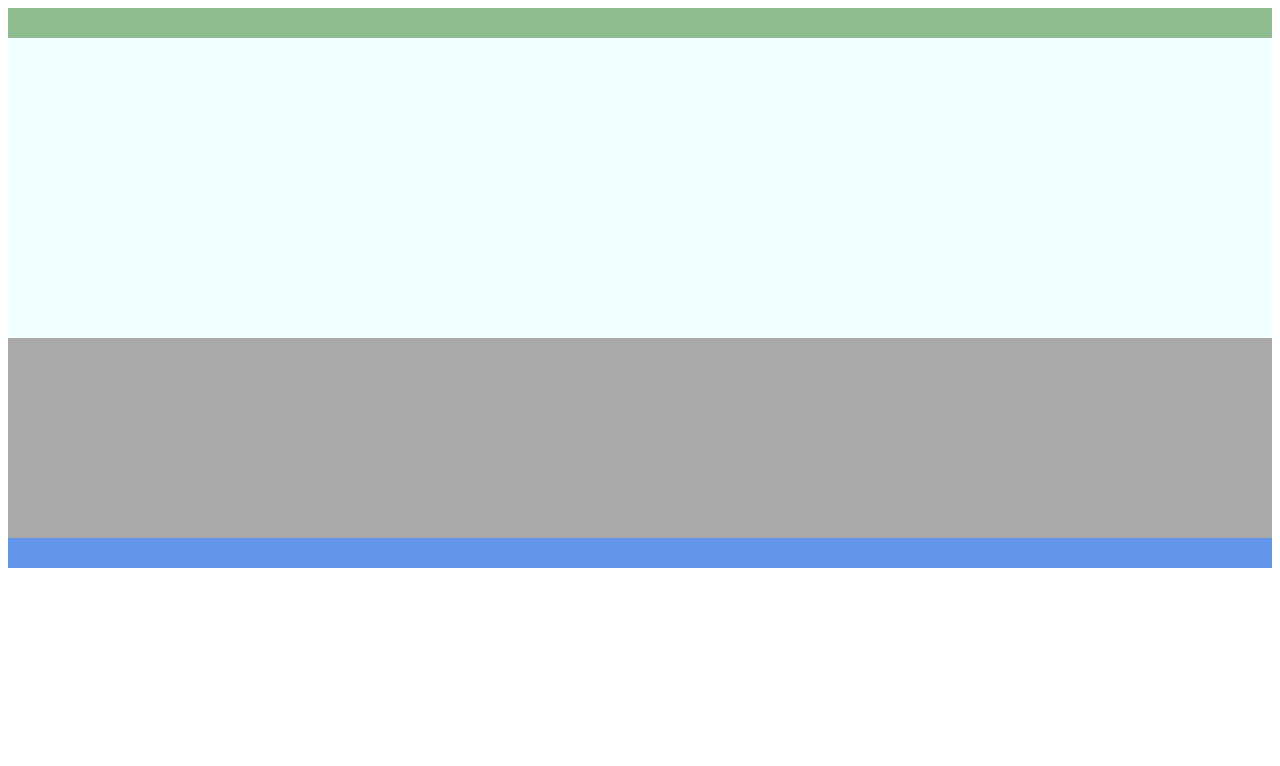
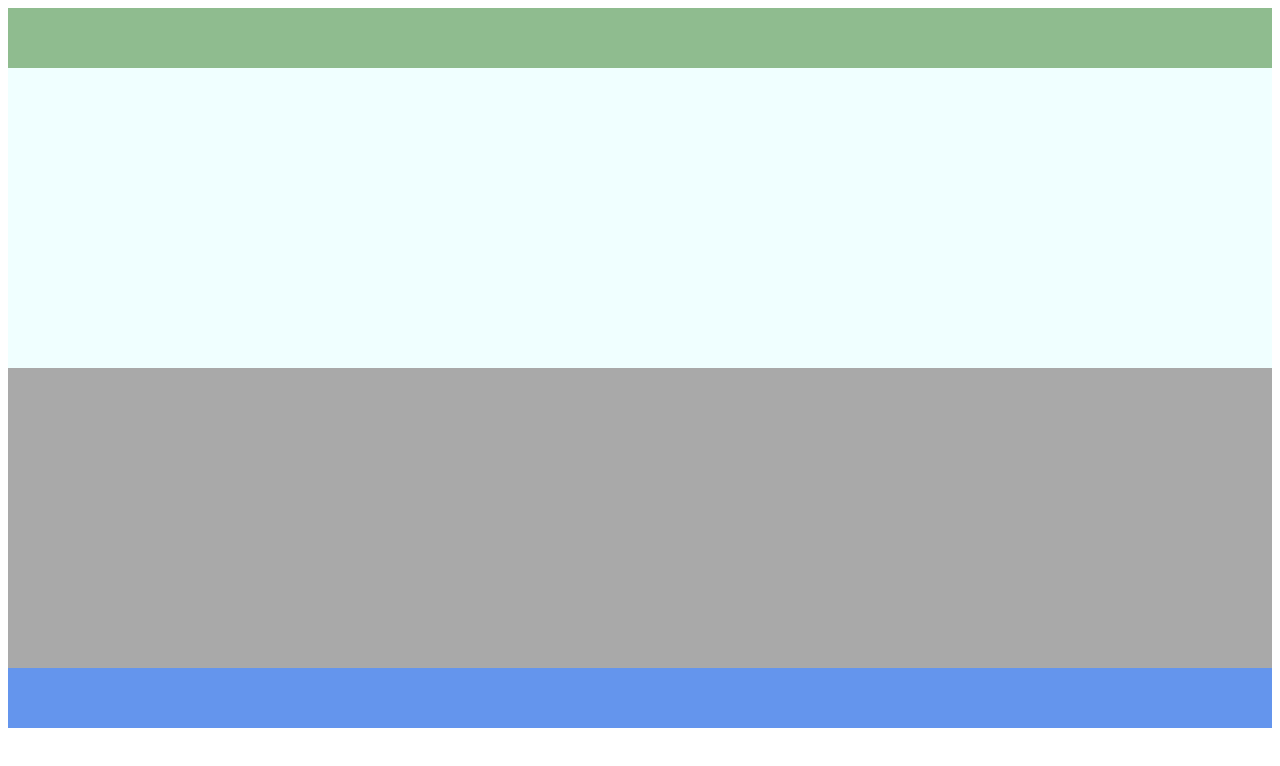
Before and after one commit to yu-miz/plactice, a plain HTML site: page index.html in a window 1280 px wide. Drawn offline with Linux system fonts and the light colour scheme.

Commit message:
Heightをかえた

```diff
--- a/css/style.css
+++ b/css/style.css
@@ -1,5 +1,5 @@
 #header {
-	height: 30px;
+	height:  60px;
     background-color: darkseagreen;
 }
 #main {
@@ -7,10 +7,10 @@
     background-color: azure;
 }
 #sub {
-	height: 200px;
+	height: 300px;
     background-color: darkgray;
 }
 #footer{
-    height: 30px;
+    height: 60px;
     background-color: cornflowerblue;
 }
```
